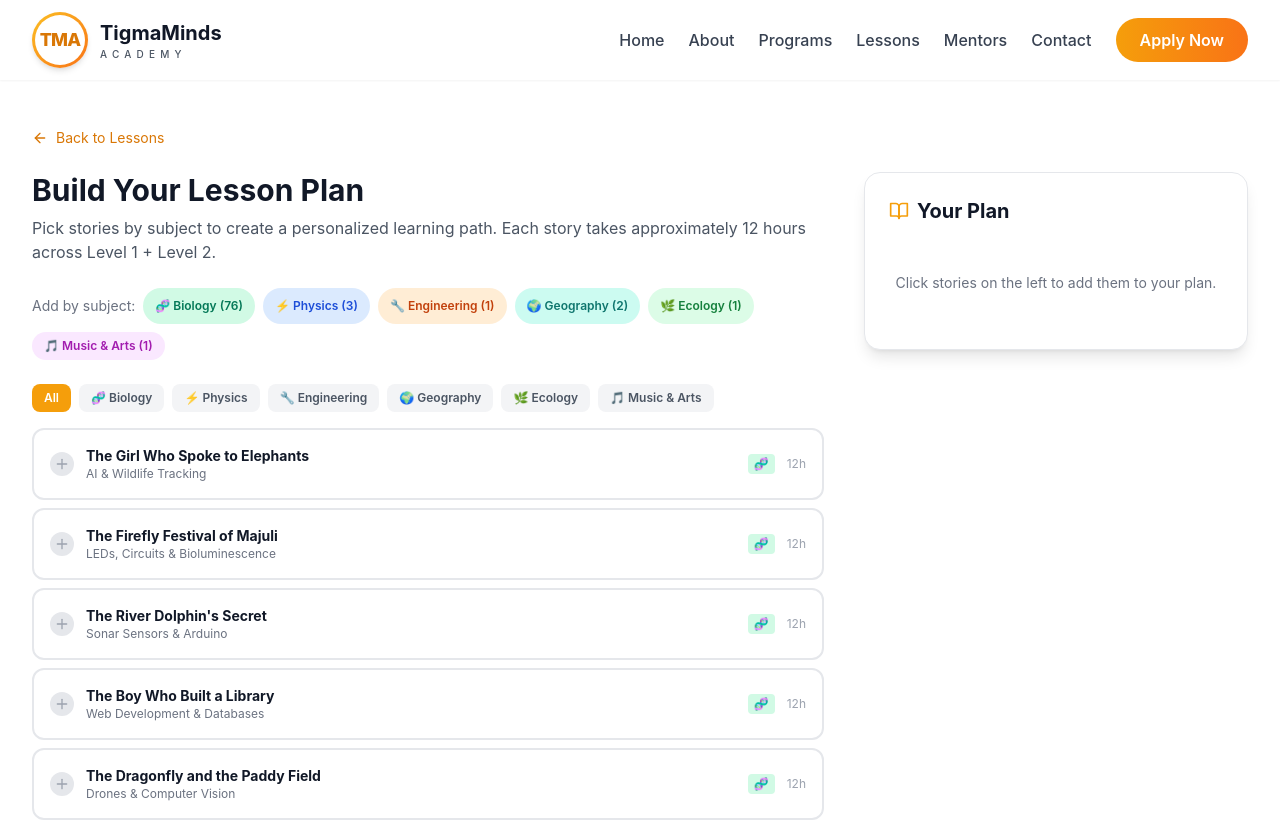
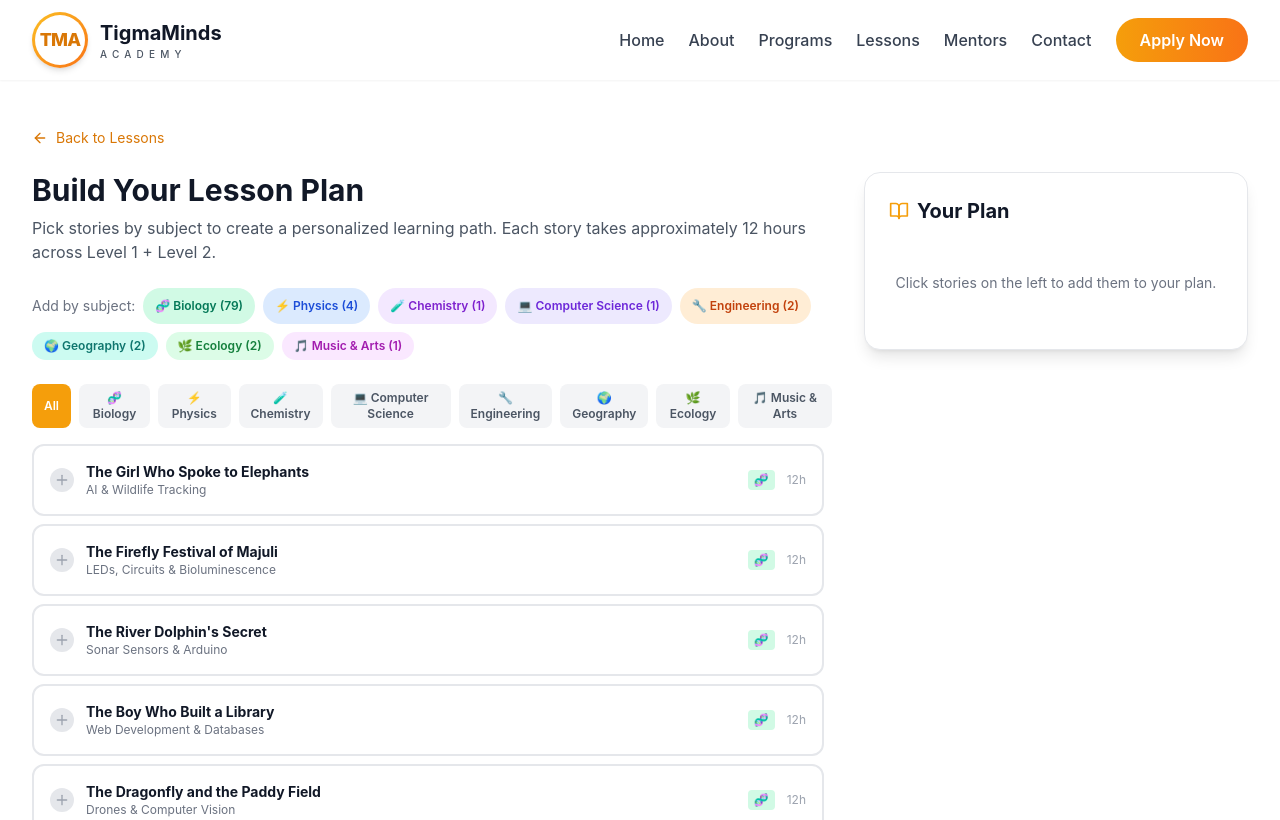
Before and after one commit to SeniorTechLead/tigmaminds-academy, a React (Vite) app: page /plan in a window 1280 px wide. Shown: the top 820 px of the page. Built offline with nearby package versions, Linux system fonts and the light colour scheme.

Commit message:
Wire 6 new stories into lessons.ts (98 total). Agent building final 13.

```diff
--- a/src/data/lessons.ts
+++ b/src/data/lessons.ts
@@ -2051,7 +2051,38 @@ In an age of steel and concrete, the Khasi people remind us that sometimes the b
     subjects: ['Biology'] as Subject[],
     estimatedHours: 12,
     playground: 'takin-face' as const,
-  },];
+  },
+  {
+    slug: 'talking-parrot-hajo', story: { title: 'The Talking Parrot of Hajo', tagline: 'A parrot that speaks every language.', content: '' },
+    stem: { title: 'Language & Communication', description: 'How communication works.', icon: Cpu, color: 'from-violet-400 to-purple-500', skills: [], project: { title: '', description: '', steps: [] }, realWorld: [] },
+    illustration: '/content/illustrations/fun-facts.webp', track: 'school', subjects: ['Computer Science' as Subject], estimatedHours: 12, playground: 'talking-parrot-hajo' as const,
+  },
+  {
+    slug: 'secret-garden-loktak', story: { title: 'The Secret Garden of Loktak Lake', tagline: 'Floating islands that grow gardens.', content: '' },
+    stem: { title: 'Aquatic Botany', description: 'Floating island ecology.', icon: Leaf, color: 'from-teal-400 to-cyan-500', skills: [], project: { title: '', description: '', steps: [] }, realWorld: [] },
+    illustration: '/content/illustrations/dancing-deer.webp', track: 'school', subjects: ['Biology' as Subject, 'Ecology' as Subject], estimatedHours: 12, playground: 'secret-garden-loktak' as const,
+  },
+  {
+    slug: 'stars-ziro-valley', story: { title: 'Why Stars Are Brighter in Ziro Valley', tagline: 'Light pollution and astronomy.', content: '' },
+    stem: { title: 'Light Pollution & Astronomy', description: 'Where darkness reveals the universe.', icon: Sparkles, color: 'from-indigo-400 to-violet-500', skills: [], project: { title: '', description: '', steps: [] }, realWorld: [] },
+    illustration: '/content/illustrations/fun-facts.webp', track: 'school', subjects: ['Physics' as Subject], estimatedHours: 12, playground: 'stars-ziro-valley' as const,
+  },
+  {
+    slug: 'mishing-fish', story: { title: 'How the Mishing People Learned to Fish', tagline: 'Traditional fishing meets science.', content: '' },
+    stem: { title: 'Fishing Technology', description: 'Fishing technology and innovation.', icon: Leaf, color: 'from-blue-400 to-cyan-500', skills: [], project: { title: '', description: '', steps: [] }, realWorld: [] },
+    illustration: '/content/illustrations/brahmaputra-angry.webp', track: 'school', subjects: ['Biology' as Subject], estimatedHours: 12, playground: 'mishing-fish' as const,
+  },
+  {
+    slug: 'coconut-jackfruit', story: { title: 'The Coconut That Wanted to Be a Jackfruit', tagline: 'Genetics and species identity.', content: '' },
+    stem: { title: 'Genetics & Species Identity', description: 'Can one species become another?', icon: Leaf, color: 'from-green-400 to-emerald-500', skills: [], project: { title: '', description: '', steps: [] }, realWorld: [] },
+    illustration: '/content/illustrations/fun-facts.webp', track: 'school', subjects: ['Biology' as Subject], estimatedHours: 12, playground: 'coconut-jackfruit' as const,
+  },
+  {
+    slug: 'paper-umbrella', story: { title: 'The Paper Umbrella of Sualkuchi', tagline: 'Paper engineering and waterproofing.', content: '' },
+    stem: { title: 'Paper Engineering', description: 'The science of waterproofing.', icon: Construction, color: 'from-amber-400 to-orange-500', skills: [], project: { title: '', description: '', steps: [] }, realWorld: [] },
+    illustration: '/content/illustrations/fun-facts.webp', track: 'school', subjects: ['Engineering' as Subject, 'Chemistry' as Subject], estimatedHours: 12, playground: 'paper-umbrella' as const,
+  },
+];
 
 export function getLessonBySlug(slug: string): Lesson | undefined {
   return lessons.find((l) => l.slug === slug);
```
